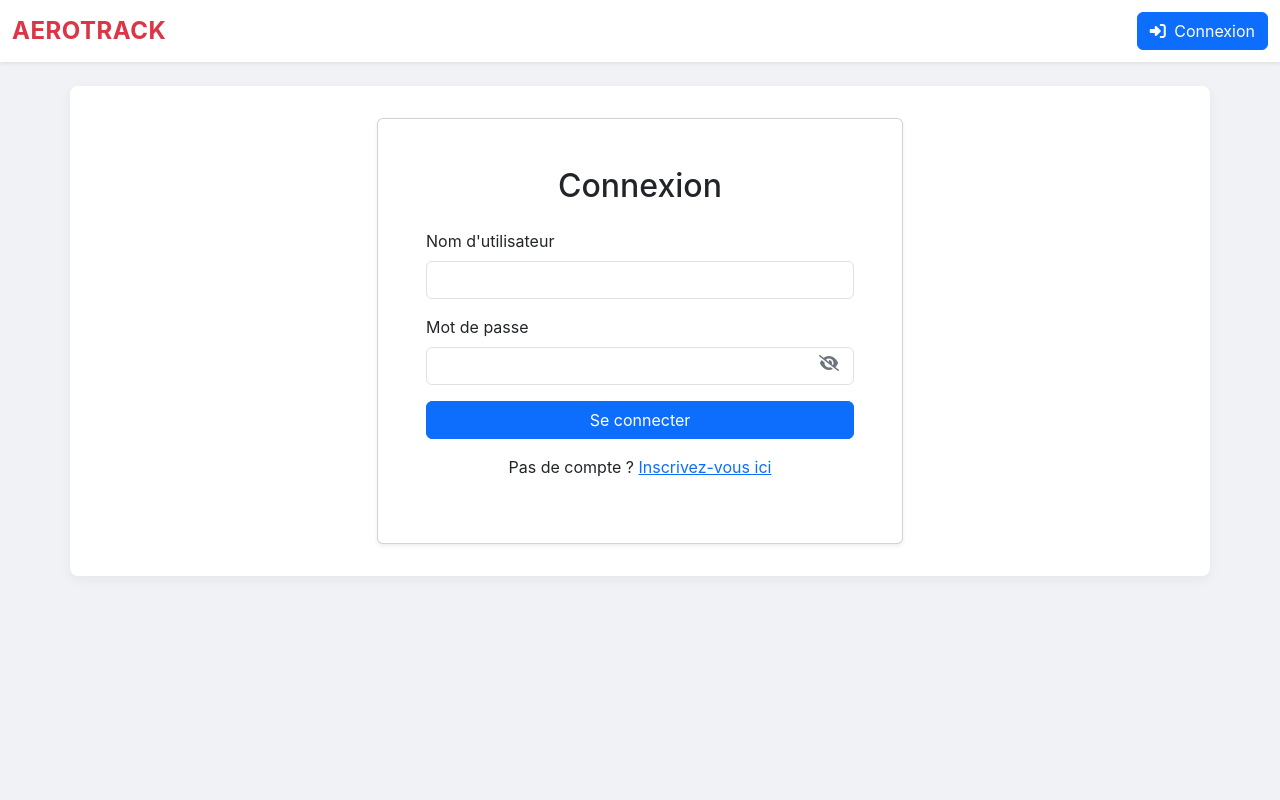
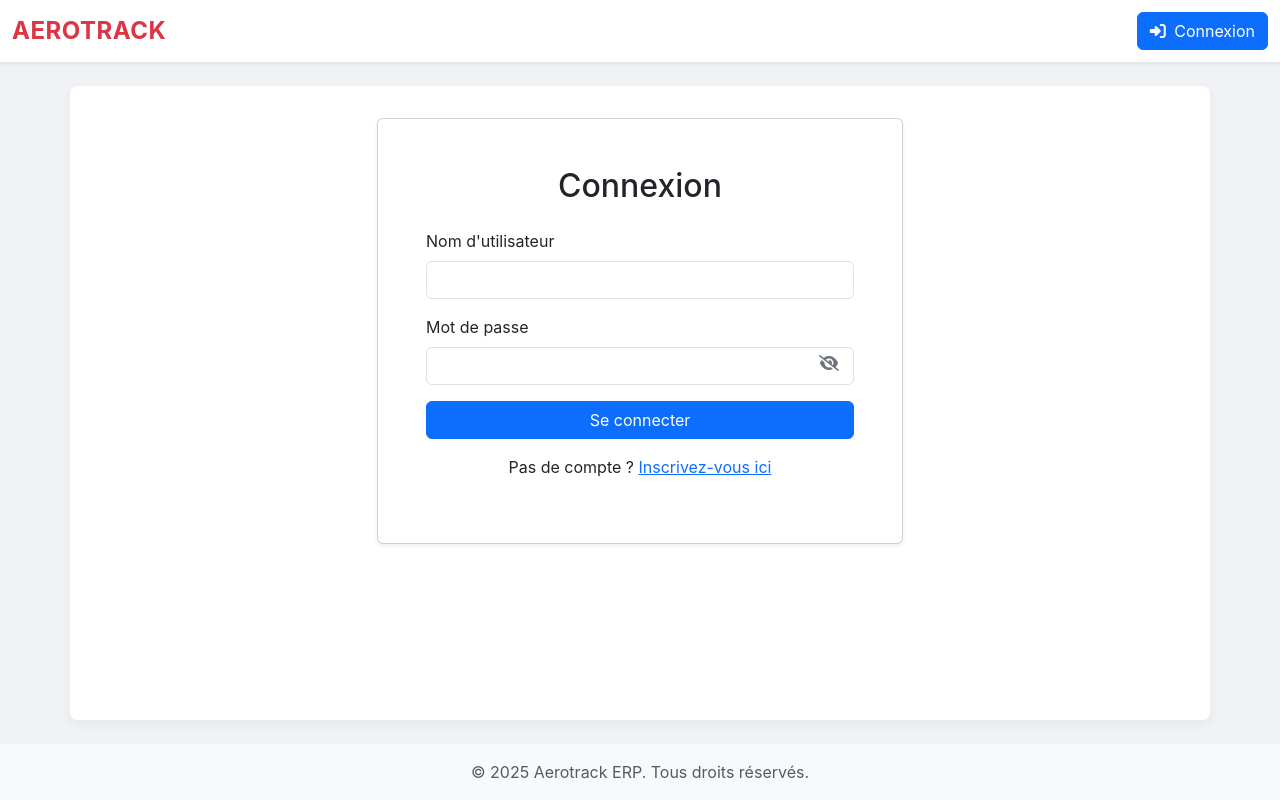
Before and after one commit to TRAORE-Ismael/GMAO_ERP, a Django app: page /connexion/ in a window 1280 px wide. Run offline with Django 5.2, Linux system fonts and the light colour scheme.

Commit message:
du footer et automation

```diff
--- a/suivi_production/static/css/style.css
+++ b/suivi_production/static/css/style.css
@@ -1,14 +1,24 @@
 /* ========================================================== */
 /*                   CONFIGURATION GÉNÉRALE                   */
 /* ========================================================== */
+html, body {
+    height: 100%;
+}
+
 body {
     font-family: -apple-system, BlinkMacSystemFont, "Segoe UI", Roboto, "Helvetica Neue", Arial, sans-serif;
     /* Un fond gris très clair pour faire ressortir le contenu blanc */
     background-color: #f0f2f5;
     color: #212529;
+    display: flex;
+    flex-direction: column;
+    min-height: 100vh; /* Assure que le body prend au moins toute la hauteur de la vue */
 }
 
-/* Le conteneur principal reste blanc pour contraster avec le fond */
+main {
+    flex: 1 0 auto; /* Permet au contenu principal de grandir et de pousser le footer en bas */
+}
+
 main.container {
     background-color: white;
     border-radius: 8px;
@@ -95,3 +105,8 @@ main.container {
     background-color: #0d6efd; /* La couleur bleue par défaut */
     transition: width 0.6s ease;
 }
+
+.footer {
+    flex-shrink: 0; /* Empêche le footer de rétrécir */
+    background-color: #f8f9fa; /* Un gris très clair, standard pour les footers */
+}
--- a/suivi_production/templates/suivi_production/base.html
+++ b/suivi_production/templates/suivi_production/base.html
@@ -86,6 +86,12 @@
         {% block content %}{% endblock %}
     </main>
 
+    <footer class="footer mt-auto py-3 bg-light">
+        <div class="container text-center">
+            <span class="text-muted">&copy; {% now "Y" %} Aerotrack ERP. Tous droits réservés.</span>
+        </div>
+    </footer>
+
     <script src="https://cdn.jsdelivr.net/npm/bootstrap@5.3.2/dist/js/bootstrap.bundle.min.js"></script>
     {% block scripts %}{% endblock %}
 </body>
```
Also changed, not shown: 1 other file.
